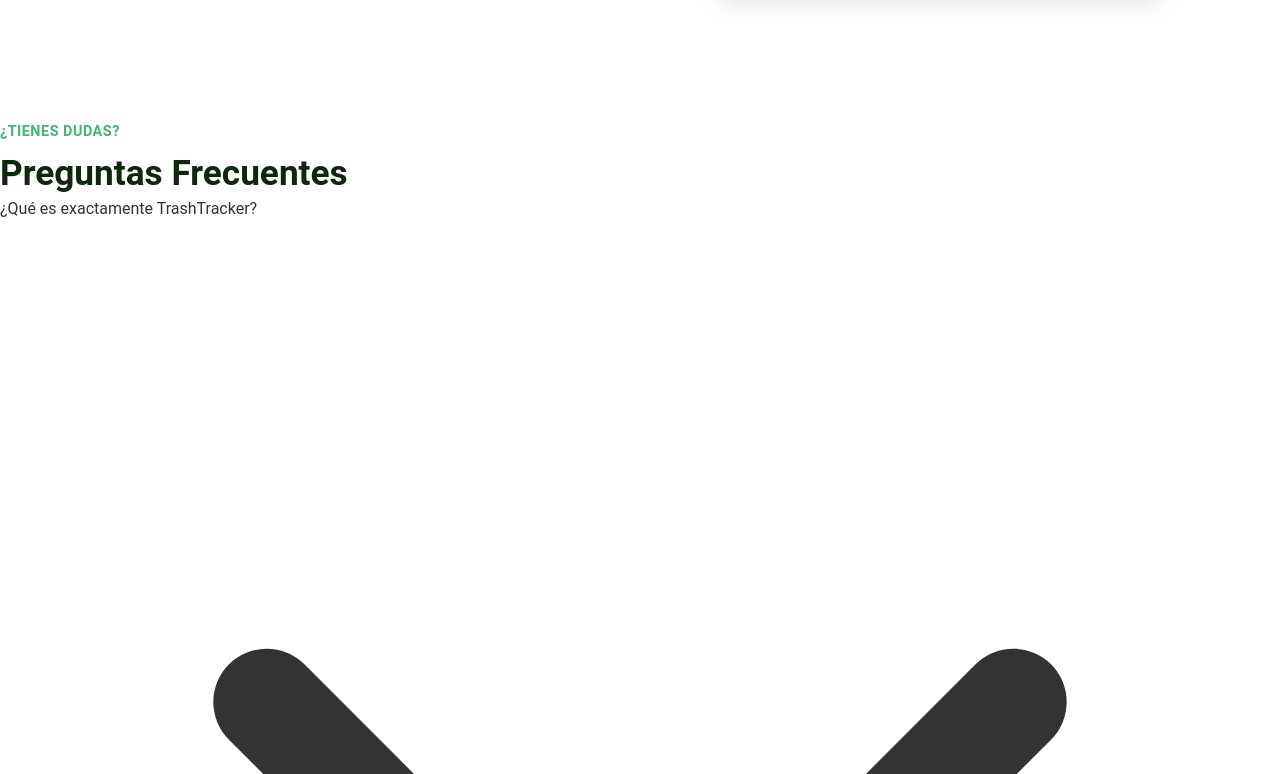
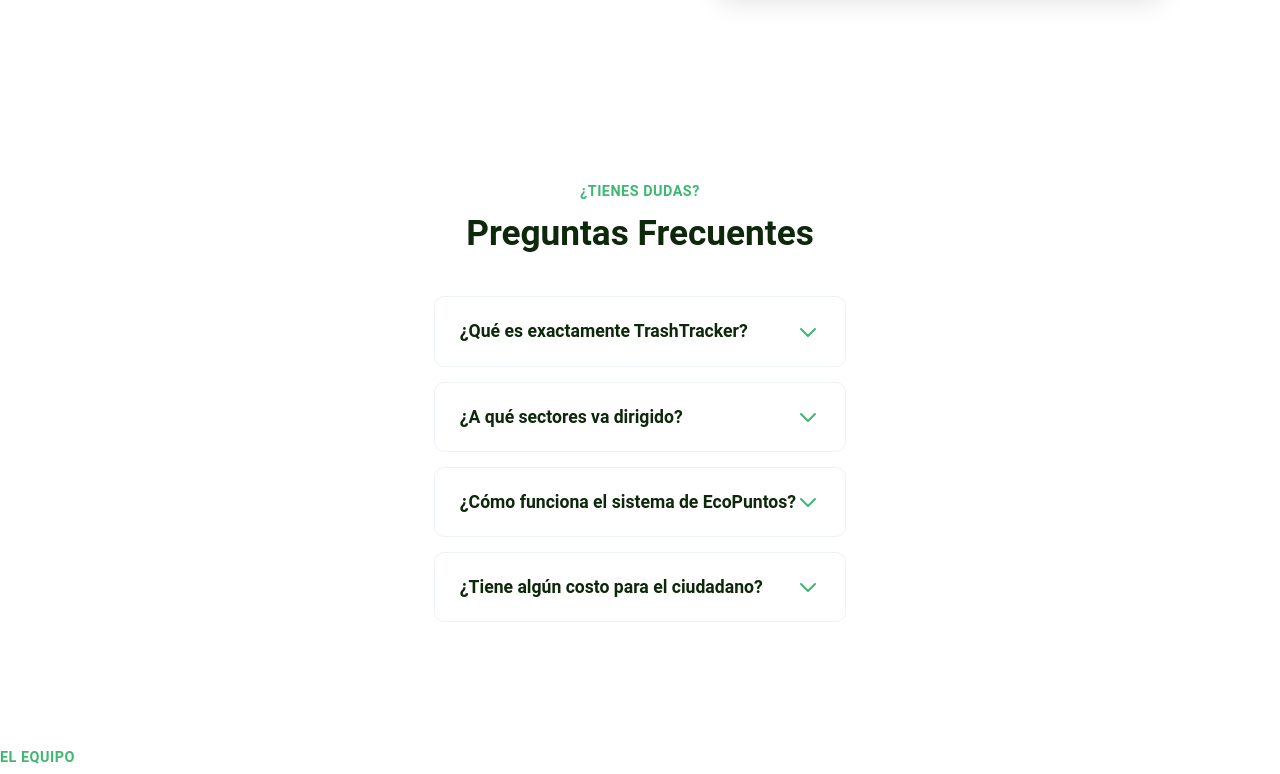
Before and after one commit to YamilTejada/TrashTracker, a plain HTML site: page index.html in a window 1280 px wide. Shown: the part 3440-4214 px from the top of the page. Drawn offline with Linux system fonts and the light colour scheme.

Commit message:
style(css): agregar estilos css al faq-section

```diff
--- a/styles.css
+++ b/styles.css
@@ -515,3 +515,87 @@
     font-style: italic;
     font-size: 1.1rem;
 }
+
+/* 6.faq-section */
+
+.faq-section {
+    display: flex;
+    flex-direction: column;
+    align-items: center;
+    text-align: center;
+    padding: 60px var(--section-inline-padding);
+    max-width: var(--layout-max-width);
+    margin: 0 auto;
+}
+
+.faq-section__list {
+    width: 100%;
+    max-width: 750px;
+    margin-top: 40px;
+    display: flex;
+    flex-direction: column;
+    gap: 15px;
+}
+
+.faq-card {
+    background-color: var(--white);
+    border-radius: 10px;
+    border: 1px solid var(--gray-200);
+    text-align: left;
+    transition: all 300ms ease;
+}
+
+.faq-card:hover {
+    box-shadow: 0 5px 15px rgba(63, 184, 114, 0.1);
+    border-color: var(--eco-accent);
+    transform: translateY(-3px);
+}
+
+.faq-card__question {
+    display: flex;
+    justify-content: space-between;
+    align-items: center;
+    padding: 20px 25px;
+    cursor: pointer;
+    font-size: 1.1rem;
+    font-weight: 700;
+    color: var(--eco-dark);
+}
+
+/*Parte Importante Preguntas==========================*/
+
+/* Oculta la flecha por defecto del <summary> */
+.faq-card__question::-webkit-details-marker,
+.faq-card__question::marker {
+    display: none;
+    content: '';
+}
+
+.faq-card__arrow {
+    width: 24px;
+    height: 24px;
+    color: var(--eco-accent);
+    transition: transform 300ms ease;
+}
+
+/* Gira la flecha cuando está abierto */
+.faq-card[open] .faq-card__arrow {
+    transform: rotate(180deg);
+}
+
+.faq-card__answer {
+    padding: 0 25px 20px 25px; /* Padding de la respuesta */
+    color: var(--eco-text);
+    line-height: 1.7;
+}
+
+.faq-card__answer ul {
+    list-style: disc;
+    padding-left: 20px;
+    margin-top: 10px;
+    display: flex;
+    flex-direction: column;
+    gap: 5px;
+}
+
+/*===========================================*/
```
